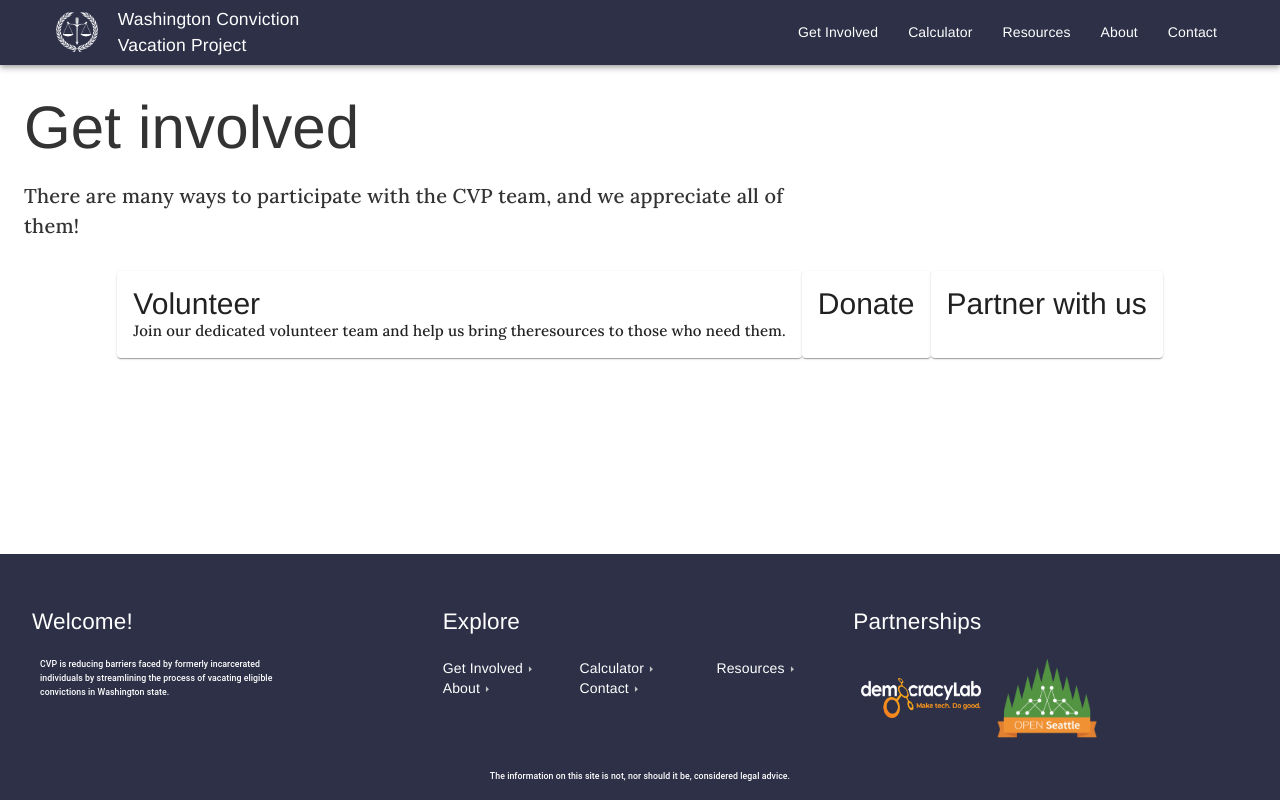
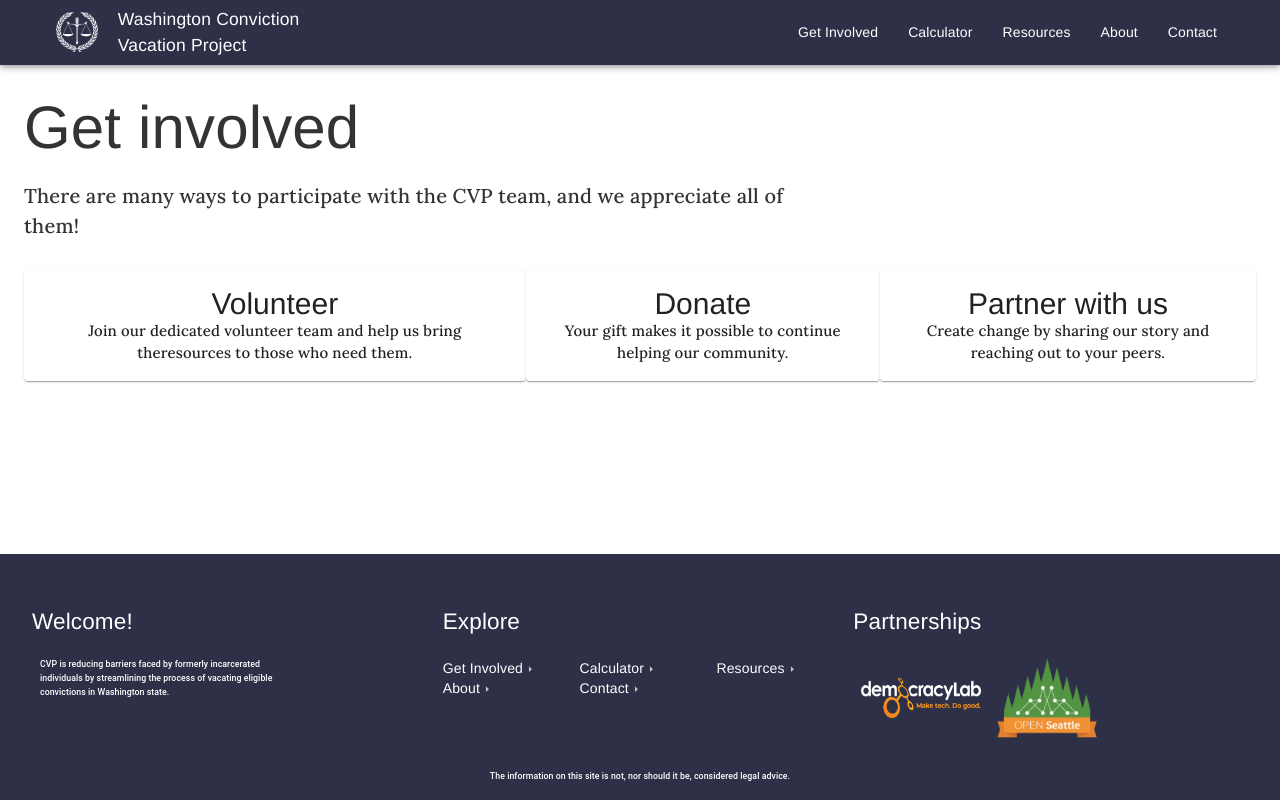
Before and after one commit to openseattle/clearviction-v1, a React (Create React App) app: page /get_involved in a window 1280 px wide. Built offline with nearby package versions, Linux system fonts and the light colour scheme.

Commit message:
add content

```diff
--- a/src/Pages/GetInvolvedPage.jsx
+++ b/src/Pages/GetInvolvedPage.jsx
@@ -1,6 +1,4 @@
 import {
-  Button,
-  ButtonGroup,
   Container,
   Box,
   Card,
@@ -21,10 +19,14 @@ const subPages = [
     desc: "Join our dedicated volunteer team and help us bring theresources to those who need them.",
   },
   {
-      name: "Donate"
+      name: "Donate",
+      link: "/get_involved/donate",
+      desc: "Your gift makes it possible to continue helping our community. "
   },
   {
-      name: "Partner with us"
+      name: "Partner with us",
+      link: "/get_involved/partner-with-us",
+      desc: "Create change by sharing our story and reaching out to your peers."
   }
 
 ];
@@ -43,8 +45,8 @@ const GetInvolvedPage = () => {
           <Card key={pageCard.name} component={RouterLink} to={pageCard.link}>
             <CardActionArea>
               <CardContent>
-                <Typography variant="h3">{pageCard.name}</Typography>
-                <Typography variant="body1">{pageCard.desc}</Typography>
+                <Typography variant="h3" align="center">{pageCard.name}</Typography>
+                <Typography variant="body1" align="center">{pageCard.desc}</Typography>
               </CardContent>
             </CardActionArea>
           </Card>
```
